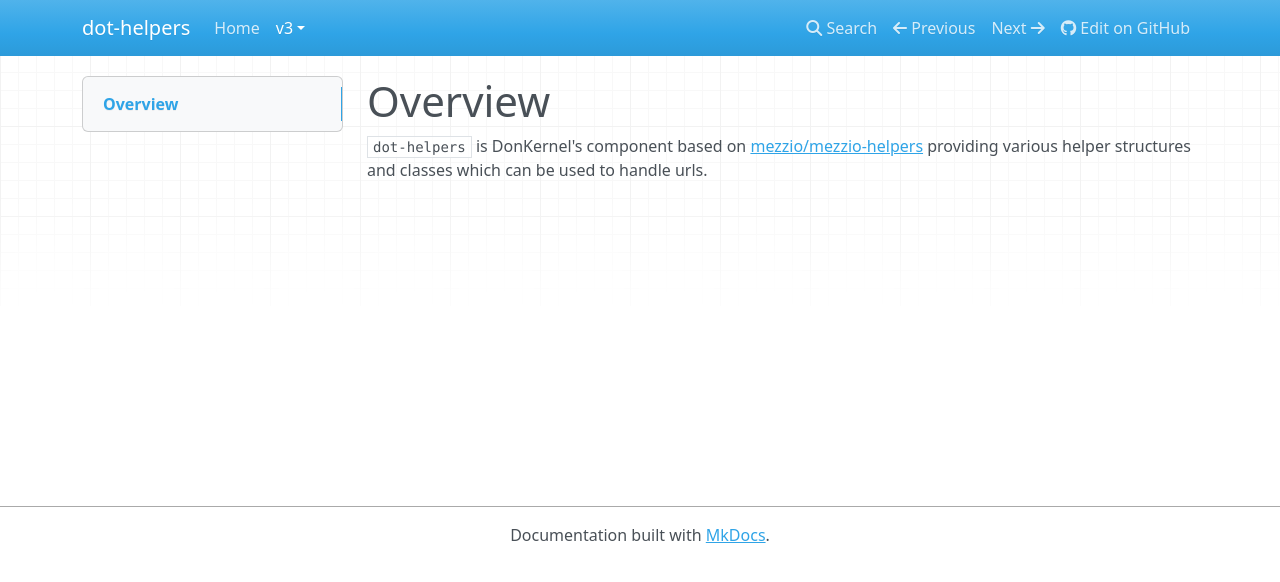
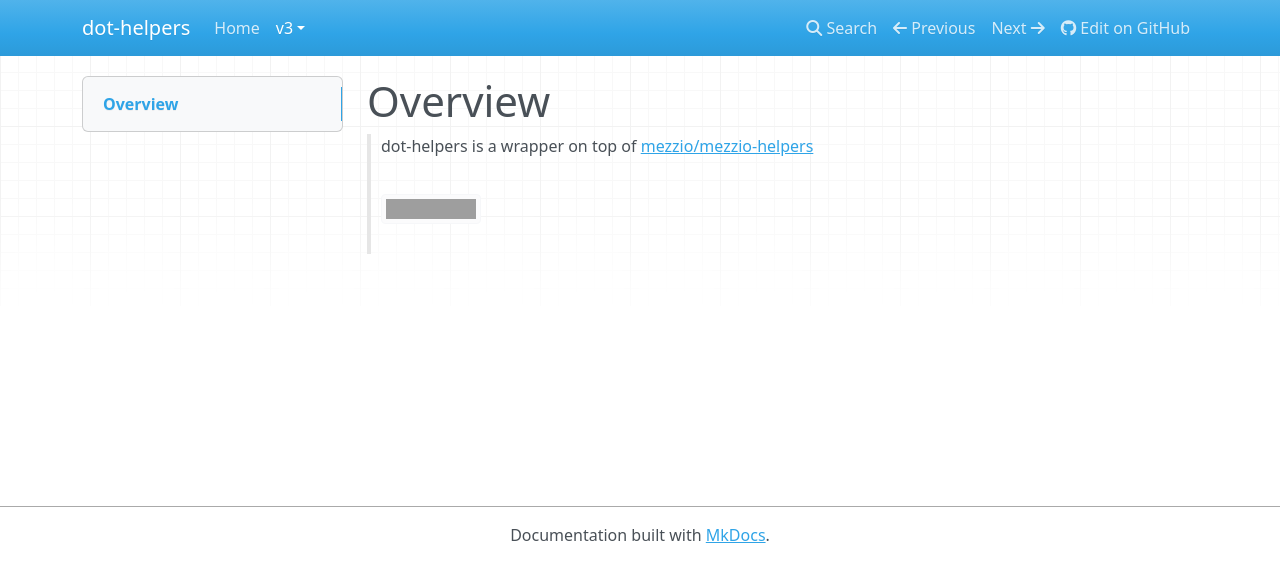
Before and after one commit to dotkernel/dot-helpers, an MkDocs documentation site: the page built from docs/book/v3/overview.md, in a window 1280 px wide. Shown: the top 582 px of the page. Built offline with MkDocs 1.6.1, drawn with Linux system fonts in a browser that asks for light colours; nearby versions of some CDN libraries; grey boxes are pictures that could not be loaded.

Commit message:
updated readme - wrapper note

```diff
--- a/docs/book/v3/overview.md
+++ b/docs/book/v3/overview.md
@@ -1,3 +1,5 @@
 # Overview
 
-`dot-helpers` is DonKernel's component based on [mezzio/mezzio-helpers](https://packagist.org/packages/mezzio/mezzio-helpers) providing various helper structures and classes which can be used to handle urls.
+> dot-helpers is a wrapper on top of [mezzio/mezzio-helpers](https://packagist.org/packages/mezzio/mezzio-helpers)
+>
+> ![OSS Lifecycle](https://img.shields.io/osslifecycle/mezzio/mezzio-helpers)
```
Also changed, not shown: README.md (+6 -2 lines).
